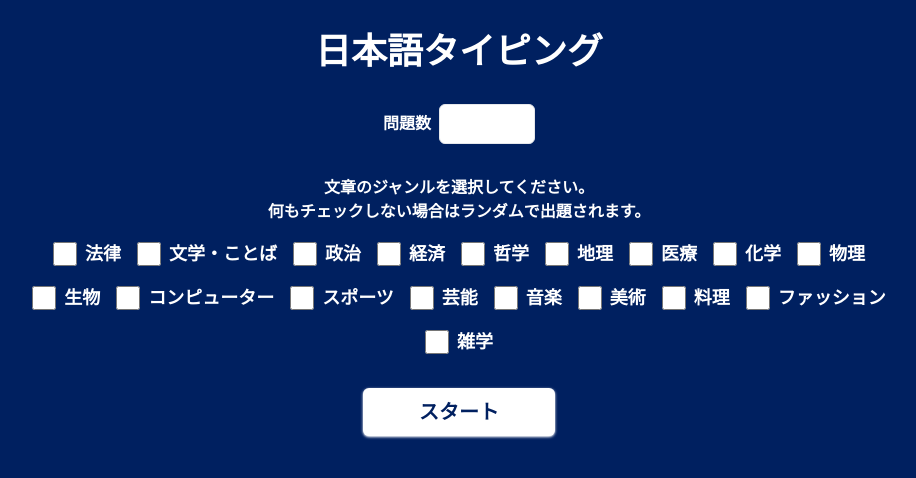
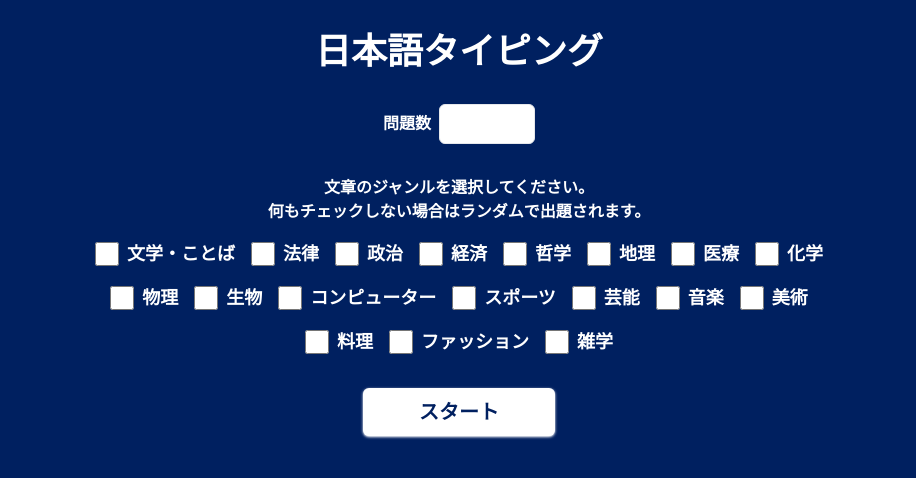
Before and after one commit to seihello/typing-game, a Next.js app: page / in a window 1280 px wide. Shown: the top 478 px of the page, without its empty margins (181-1097 px from the left). Built offline with nearby package versions, Linux system fonts and the light colour scheme.

Commit message:
style: improve topics

```diff
--- a/components/start-view.tsx
+++ b/components/start-view.tsx
@@ -41,7 +41,7 @@
             <br />
             何もチェックしない場合はランダムで出題されます。
           </p>
-          <div className="flex flex-wrap justify-center gap-4">
+          <div className="flex max-w-3xl flex-wrap justify-center gap-4">
             {TOPICS.map((TOPIC, index) => (
               <div key={index} className="flex items-center gap-x-2">
                 <Input
--- a/constants.ts
+++ b/constants.ts
@@ -1,6 +1,6 @@
 export const TOPICS = [
+  "文学・ことば",
   "法律",
-  "文学・ことば",
   "政治",
   "経済",
   "哲学",
```
